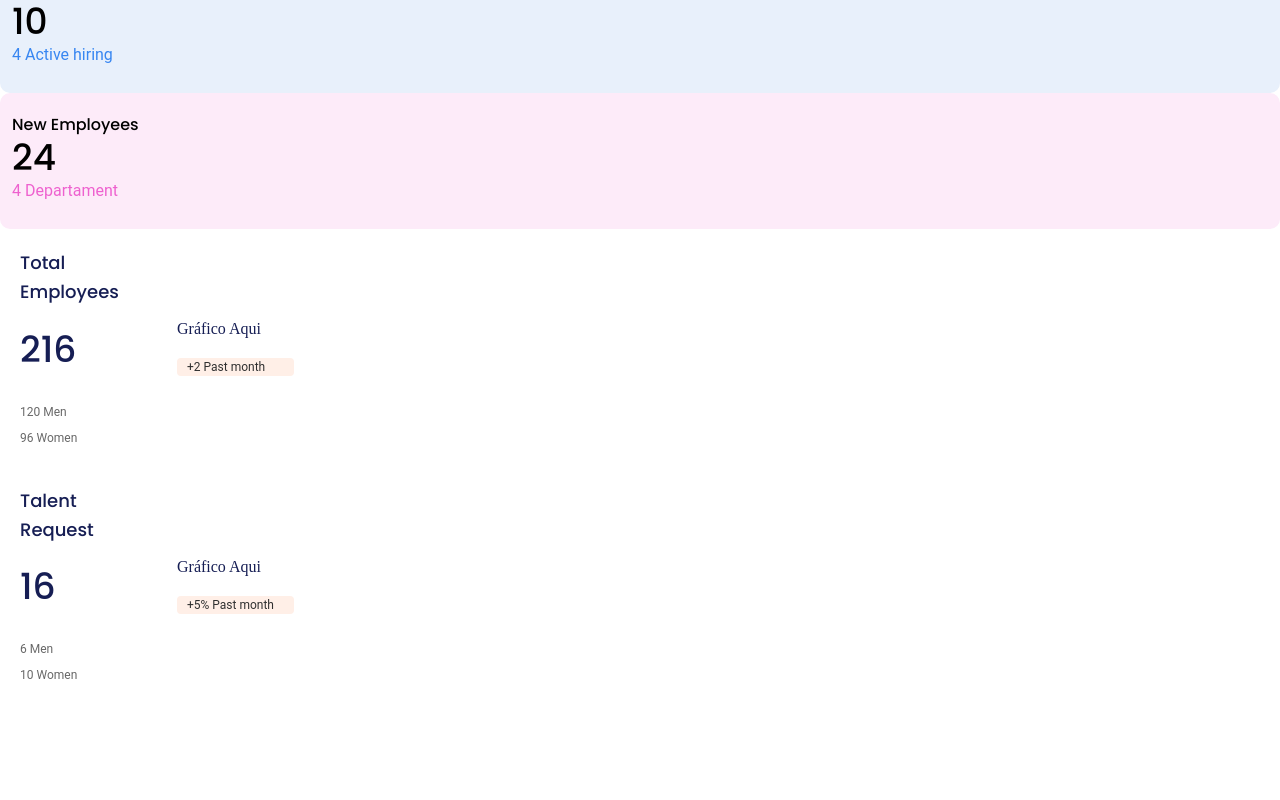
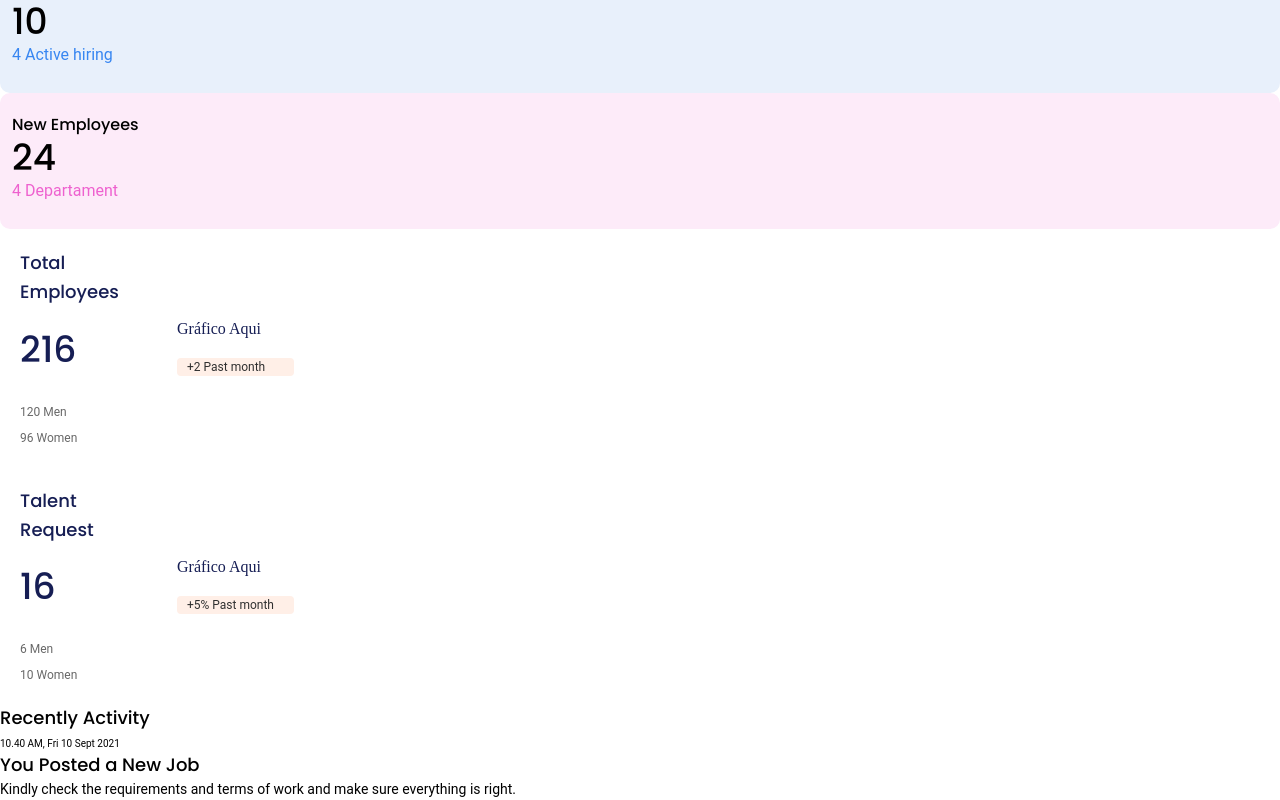
Before and after one commit to samuelleitee/We-HR, a React (Vite) app: page /dashboard in a window 1280 px wide. Shown: the part 979-1779 px from the top of the page. Before the commit the page ends 1683 px from the top, so only its background shows below. Built offline with nearby package versions, Linux system fonts and the light colour scheme.

Commit message:
feat: add UpcomingSchedule component
Co-authored-by: PauloBezz <paulo.bezerra2057@gmail.com>

```diff
--- /dev/null
+++ b/src/components/UpcomingSchedule/index.jsx
@@ -0,0 +1,16 @@
+import styles from "./styles.module.css"
+
+export function UpcomingSchedule() {
+    return(
+        <section className={styles.schedule}>
+            <header>
+                <h2>Recently Activity</h2>
+            </header>
+            <main>
+                <span>10.40 AM, Fri 10 Sept 2021</span>
+                <h2>You Posted a New Job</h2>
+                <h6>Kindly check the requirements and terms of work and make sure everything is right.</h6>
+            </main>
+        </section>
+    )
+}
--- /dev/null
+++ b/src/components/UpcomingSchedule/styles.module.css
@@ -0,0 +1,17 @@
+.schedule {
+    display: flex;
+    flex-direction: column;
+}
+
+.schedule main span {
+    font: var(--body-very-small);
+}
+
+.schedule h2 {
+    font: var(--title-medium);
+}
+
+.schedule h6 {
+    font: var(--subtitle-small);
+    color: ;
+}
--- a/src/pages/Dashboard/index.jsx
+++ b/src/pages/Dashboard/index.jsx
@@ -2,6 +2,7 @@ import React from "react";
 import { Sidebar } from "../../components/Sidebar";
 import { ResourceCard } from "../../components/cards/ResourceCards"
 import { InfoCard } from "../../components/cards/InfoCard";
+import { UpcomingSchedule } from "../../components/UpcomingSchedule";
 
 export function Dashboard() {
     return (
@@ -12,6 +13,7 @@ export function Dashboard() {
         <ResourceCard title="New Employees" number="24" info="4 Departament" variant="employees" />
         <InfoCard title={"Total Employees"} number="216" men="120 Men" women="96 Women" grafico="Gráfico Aqui" info="+2 Past month" />
         <InfoCard title={"Talent Request"} number="16" men="6 Men" women="10 Women" grafico="Gráfico Aqui" info="+5% Past month" />
+        <UpcomingSchedule />
       </>
     );
   }
```
